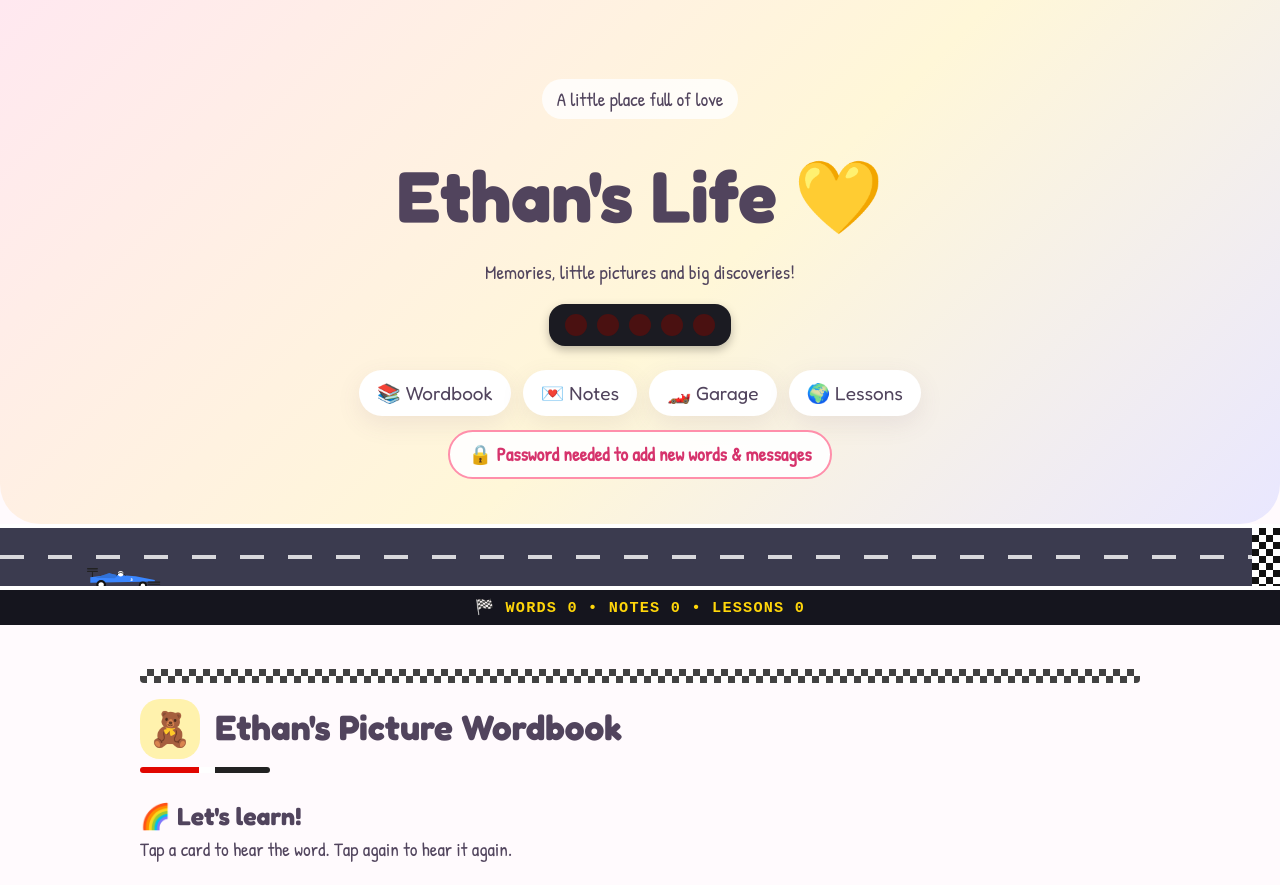
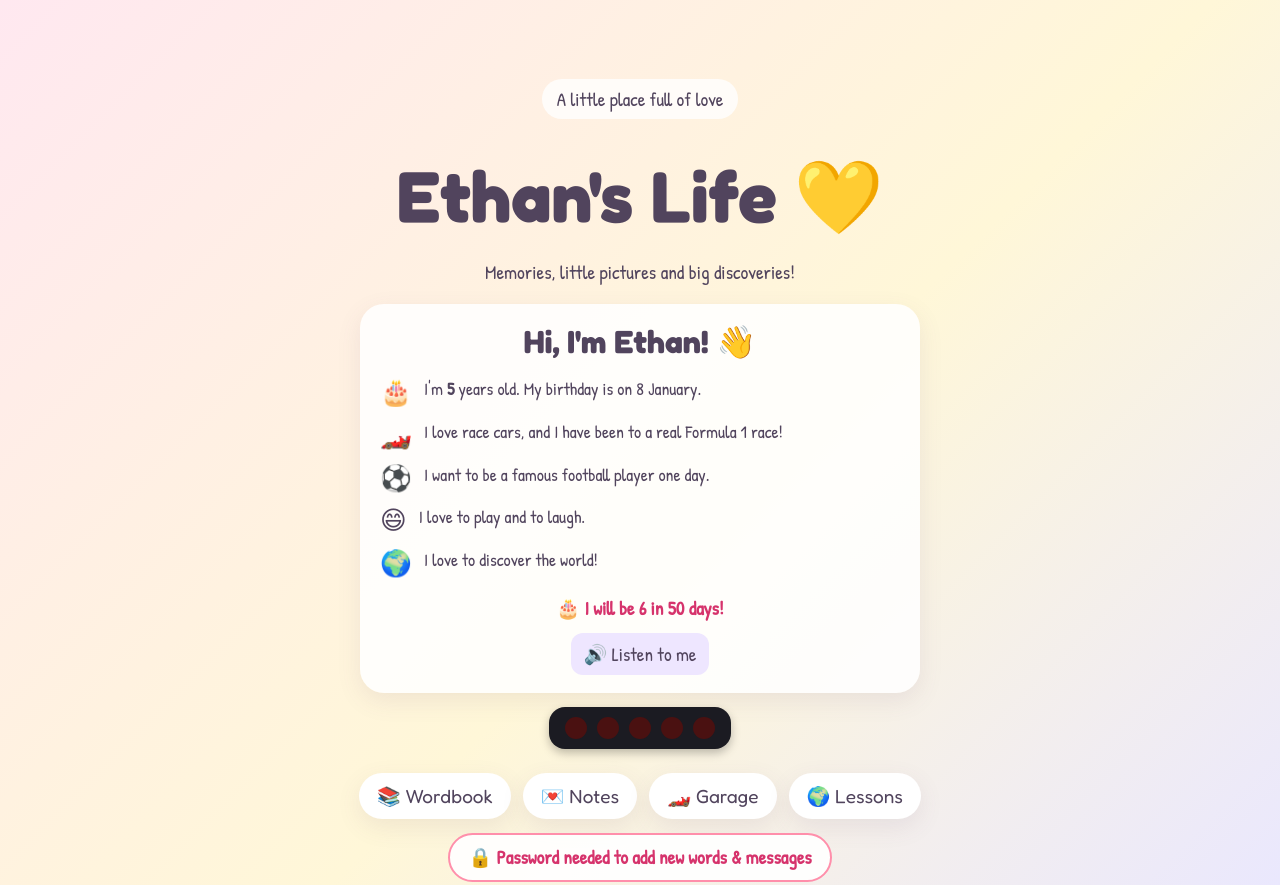
Before and after one commit to JuliaS1/ethans-life, a plain HTML site: page index.html in a window 1280 px wide. Shown: the top 885 px of the page. Drawn offline with Linux system fonts and the light colour scheme; no server answers.

Commit message:
Update index.html

```diff
--- a/index.html
+++ b/index.html
@@ -84,6 +84,32 @@
       outline-offset: 2px;
     }
 
+    /* Wstęp o Ethanie */
+    .about-card {
+      max-width: 560px;
+      margin: 18px auto 0;
+      padding: 18px 20px;
+      border-radius: 24px;
+      background: rgba(255, 255, 255, 0.88);
+      box-shadow: var(--shadow);
+      text-align: left;
+    }
+
+    .about-card h2 { margin: 0 0 10px; font-size: clamp(1.5rem, 5vw, 2rem); text-align: center; }
+    .about-list { margin: 0; padding: 0; list-style: none; }
+
+    .about-list li {
+      display: flex;
+      align-items: flex-start;
+      gap: 12px;
+      padding: 6px 0;
+      font-size: 1.1rem;
+    }
+
+    .about-list li > span:first-child { flex: none; font-size: 1.6rem; line-height: 1.2; }
+    .about-birthday { margin: 10px 0 0; font-weight: 700; text-align: center; color: #d6336c; }
+    .about-card .secondary-button { display: block; margin: 12px auto 0; }
+
     /* Wystrój F1 */
     .start-lights {
       display: flex;
@@ -446,6 +472,19 @@
       <p class="eyebrow">A little place full of love</p>
       <h1>Ethan's Life <span>💛</span></h1>
       <p>Memories, little pictures and big discoveries!</p>
+
+      <div class="about-card" id="about">
+        <h2>Hi, I'm Ethan! 👋</h2>
+        <ul class="about-list">
+          <li><span>🎂</span><span>I'm <strong id="ethan-age">5</strong> years old. My birthday is on 8 January.</span></li>
+          <li><span>🏎️</span><span>I love race cars, and I have been to a real Formula 1 race!</span></li>
+          <li><span>⚽</span><span>I want to be a famous football player one day.</span></li>
+          <li><span>😄</span><span>I love to play and to laugh.</span></li>
+          <li><span>🌍</span><span>I love to discover the world!</span></li>
+        </ul>
+        <p class="about-birthday" id="ethan-birthday" role="status"></p>
+        <button id="about-listen" type="button" class="secondary-button">🔊 Listen to me</button>
+      </div>
       <div class="start-lights" aria-hidden="true"><span></span><span></span><span></span><span></span><span></span></div>
       <nav>
         <a href="#wordbook">📚 Wordbook</a>
@@ -657,14 +696,14 @@
         <a class="lesson-link" href="/lessons/bees.html" target="_blank" rel="noopener">
           <span class="lesson-emoji">🐝</span>
           <span class="lesson-title">Busy Bees</span>
-          <span class="lesson-sub">Lesson 9: Meet the bee, follow it to the flowers and learn how it makes honey!</span>
+          <span class="lesson-sub">Lesson 9: the bee, flowers, honey and how to help bees</span>
           <span class="lesson-go" data-lesson="bees">▶ Start</span>
         </a>
 
         <a class="lesson-link" href="/lessons/plants.html" target="_blank" rel="noopener">
           <span class="lesson-emoji">🌱</span>
           <span class="lesson-title">From Seed to Tree</span>
-          <span class="lesson-sub">How a seed grows, what a plant is made of, and the difference between trees, bushes and small plants!</span>
+          <span class="lesson-sub">Lesson 10: seeds, roots, leaves, and trees, bushes and small plants</span>
           <span class="lesson-go" data-lesson="plants">▶ Start</span>
         </a>
 
@@ -1361,6 +1400,66 @@
 
     drawCar();
     buildGarage();
+
+    // --- Wstęp o Ethanie: wiek rośnie sam co roku 8 stycznia ---
+    const ETHAN_BIRTH_YEAR = 2021;
+    const ETHAN_BIRTH_MONTH = 0; // styczeń
+    const ETHAN_BIRTH_DAY = 8;
+    const NUMBER_WORDS = ["zero", "one", "two", "three", "four", "five", "six", "seven", "eight", "nine", "ten",
+      "eleven", "twelve", "thirteen", "fourteen", "fifteen", "sixteen", "seventeen", "eighteen", "nineteen", "twenty"];
+
+    function ethanAgeOn(date) {
+      let age = date.getFullYear() - ETHAN_BIRTH_YEAR;
+      const birthdayThisYear = new Date(date.getFullYear(), ETHAN_BIRTH_MONTH, ETHAN_BIRTH_DAY);
+      if (date < birthdayThisYear) age--;
+      return age;
+    }
+
+    function daysToBirthday(date) {
+      const today = new Date(date.getFullYear(), date.getMonth(), date.getDate());
+      let next = new Date(today.getFullYear(), ETHAN_BIRTH_MONTH, ETHAN_BIRTH_DAY);
+      if (next < today) next = new Date(today.getFullYear() + 1, ETHAN_BIRTH_MONTH, ETHAN_BIRTH_DAY);
+      return Math.round((next - today) / 86400000);
+    }
+
+    function renderAbout() {
+      const now = new Date();
+      const age = ethanAgeOn(now);
+      const days = daysToBirthday(now);
+
+      document.getElementById("ethan-age").textContent = age;
+
+      document.getElementById("ethan-birthday").textContent =
+        days === 0 ? "🎉 It's my birthday today! I'm " + age + "!" :
+        days === 1 ? "🎂 My birthday is tomorrow! I will be " + (age + 1) + "!" :
+        "🎂 I will be " + (age + 1) + " in " + days + " days!";
+    }
+
+    function aboutSpeech() {
+      const age = ethanAgeOn(new Date());
+      const ageWord = NUMBER_WORDS[age] || String(age);
+
+      return "Hi, I'm Ethan! I'm " + ageWord + " years old. My birthday is on the eighth of January. " +
+        "I love race cars, and I have been to a real Formula One race! " +
+        "I want to be a famous football player one day. I love to play and to laugh. I love to discover the world!";
+    }
+
+    document.getElementById("about-listen").addEventListener("click", () => {
+      if (!("speechSynthesis" in window)) return;
+
+      window.speechSynthesis.cancel();
+
+      // zdanie po zdaniu, bo część przeglądarek ucina długie wypowiedzi
+      (aboutSpeech().match(/[^.!?]+[.!?]*/g) || []).forEach(sentence => {
+        const utterance = new SpeechSynthesisUtterance(sentence.trim());
+        utterance.lang = "en-US";
+        utterance.rate = 0.85;
+        window.speechSynthesis.speak(utterance);
+      });
+    });
+
+    renderAbout();
+    document.addEventListener("visibilitychange", renderAbout);
 
     // --- Światła startowe w nagłówku ---
     (function startLights() {
```
